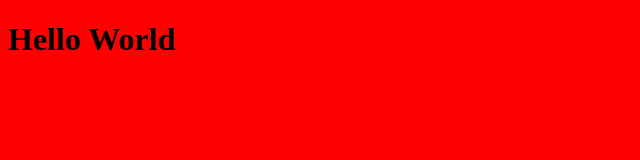
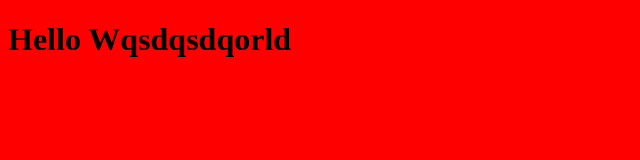
Before and after one commit to pierrebuttin/helloghpages, a plain HTML site: page index.html in a window 1280 px wide. Shown: the whole page, without its empty margins (0-640 px from the left). Drawn offline with Linux system fonts and the light colour scheme.

Commit message:
Update index.html

```diff
--- a/index.html
+++ b/index.html
@@ -8,6 +8,6 @@
   <title>Document</title>
 </head>
 <body>
-  <h1>Hello World</h1>
+  <h1>Hello Wqsdqsdqorld</h1>
 </body>
 </html>
```
